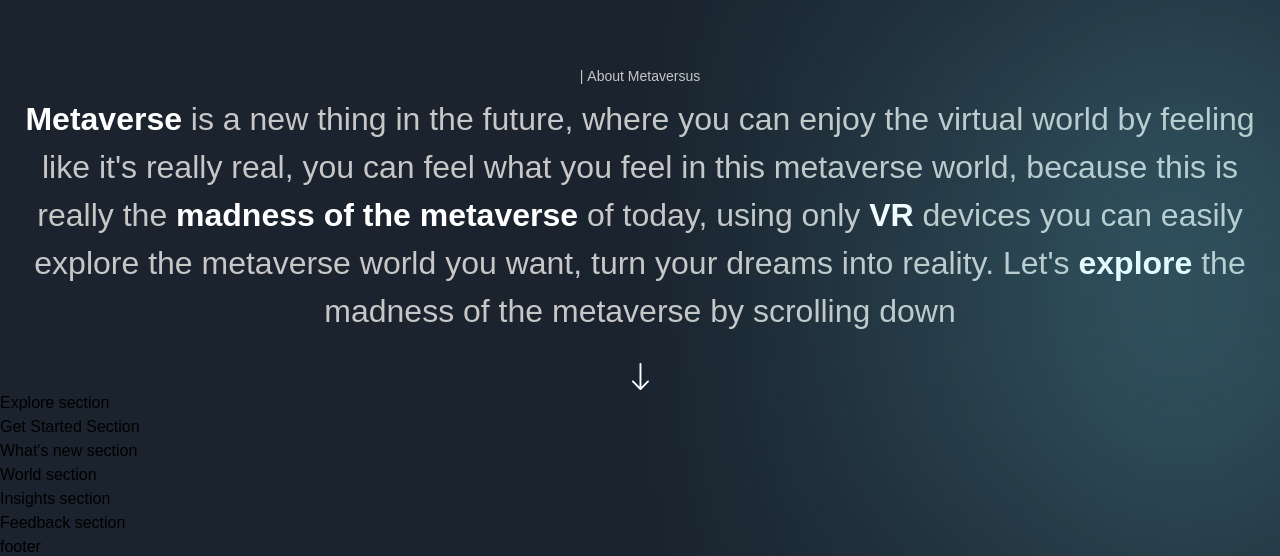
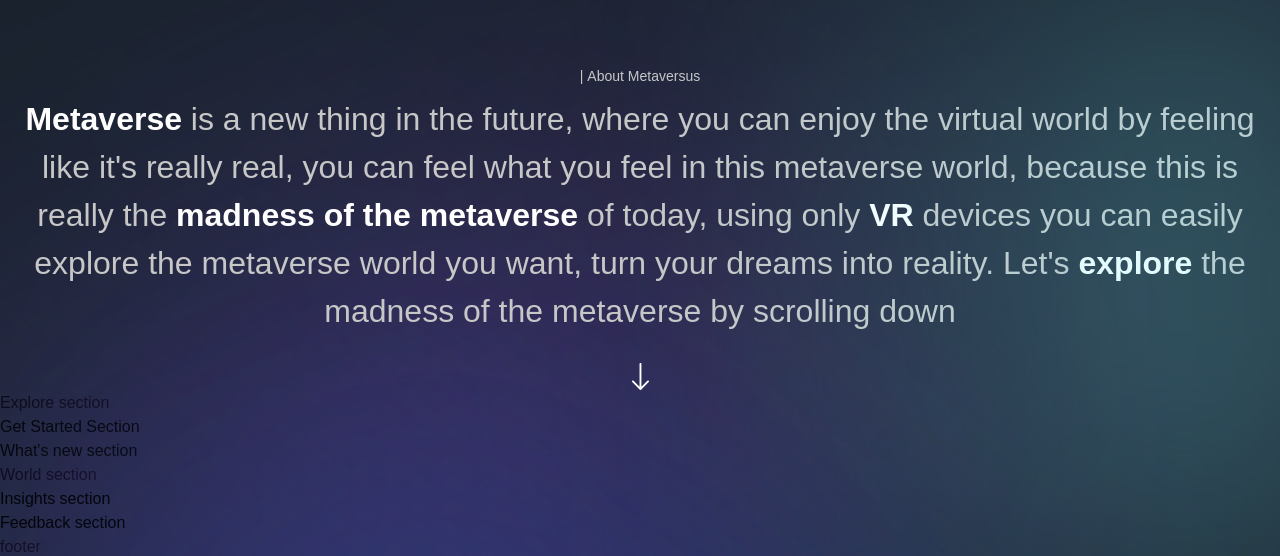
Before and after one commit to vietthom/metaversemadness, a Next.js app: page / in a window 1280 px wide. Shown: the part 1038-1594 px from the top of the page. Built offline with nearby package versions, Linux system fonts and the light colour scheme; a web font is replaced by a local one.

Commit message:
Apply gradient to all pages

```diff
--- a/app/page.js
+++ b/app/page.js
@@ -5,13 +5,22 @@
   <div className="bg-primary-black overflow-hidden">
     <Navbar />
     <Hero />
+    <div className="relative">
       <About />
+      <div className="gradient-03 z-0" />
       <Explore />
+    </div>
+    <div className="relative">
       <GetStarted />
+      <div className="gradient-04 z-0" />
       <WhatsNew />
+    </div>
     <World />
+    <div className="relative">
       <Insights />
+      <div className="gradient-04 z-0" />
       <Feedback />
+    </div>
     <Footer />
   </div>
 );
--- a/components/CustomTexts.jsx
+++ b/components/CustomTexts.jsx
@@ -3,7 +3,7 @@
 import { motion } from 'framer-motion';
 import { textContainer, textVariant2 } from '../utils/motion';
 
-export const TypingText = ({ title, textStyles}) => (
+export const TypingText = ({ title, textStyles }) => (
   <motion.p
     variants={textContainer}
     className={`front-normal text-[14px] text-secondary-white ${textStyles}`}
```
Lines whose indentation alone changed are shown as unchanged.
